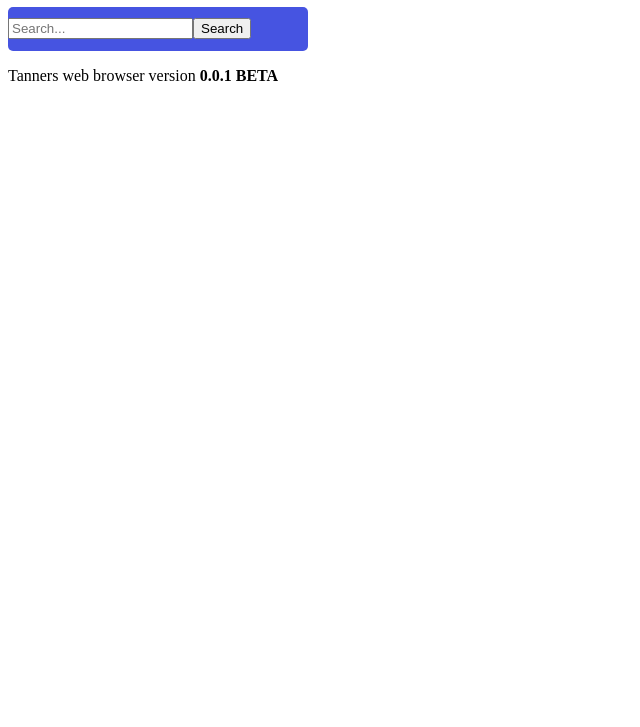
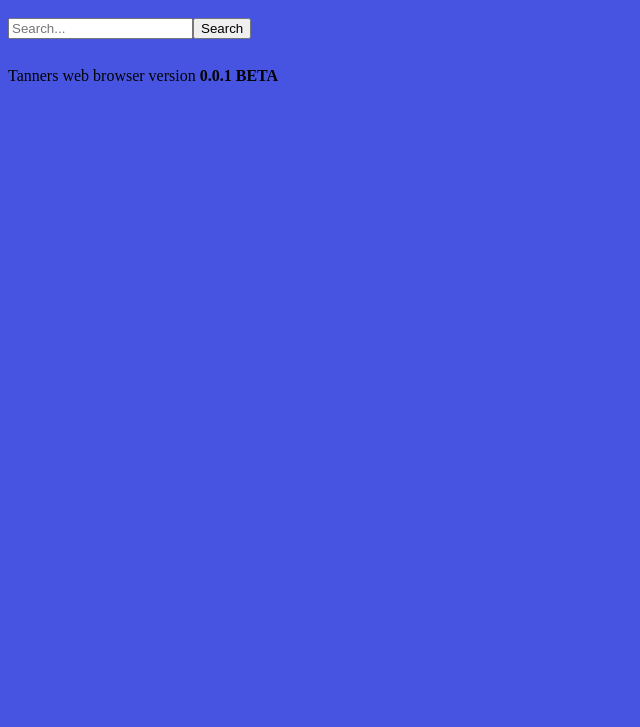
Before and after one commit to QuickMash/search, a plain HTML site: page index.html in a window 1280 px wide. Shown: the part 73-800 px from the top of the page, without its empty margins (0-640 px from the left). Drawn offline with Linux system fonts and the light colour scheme.

Commit message:
Update index.html

```diff
--- a/index.html
+++ b/index.html
@@ -1,5 +1,9 @@
 <!doctype html>
 <style>
+  body {
+      align-items: center;
+      background-color: #4654e1;
+  }
   form {
   background-color: #4654e1;
   width: 300px;
```
